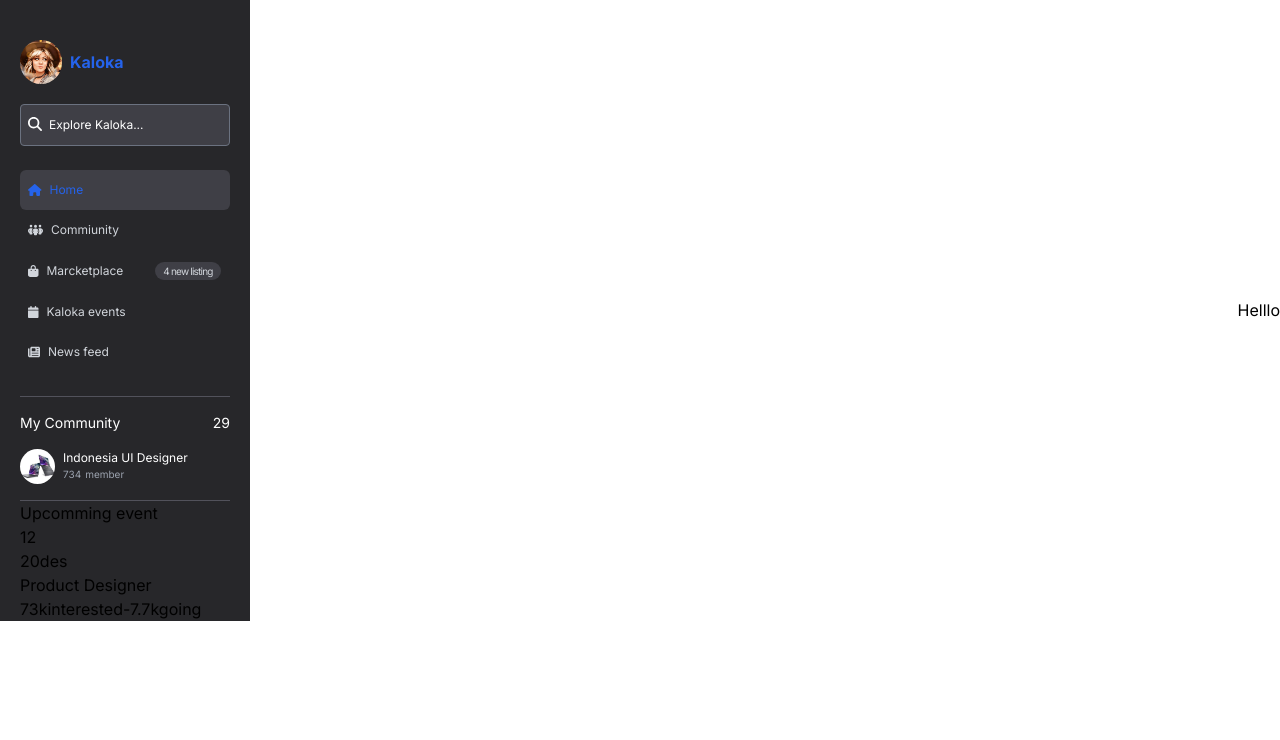
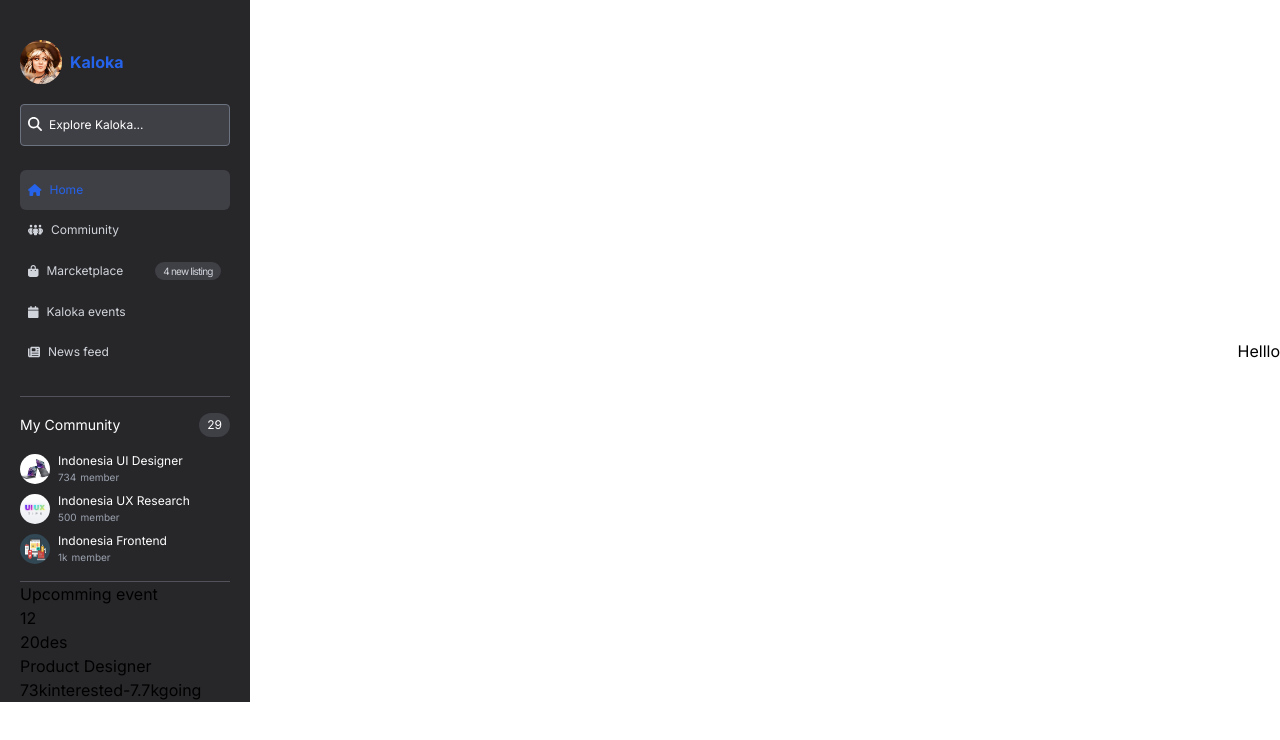
Before and after one commit to CaseoJKL/mern-front, a Next.js app: page / in a window 1280 px wide. Shown: the top 740 px of the page. Built offline with nearby package versions, Linux system fonts and the light colour scheme.

Commit message:
LeftSideBar in Homepage => Cummunity Section  => done

```diff
--- a/src/app/_Components/Home/LeftSideBar.js
+++ b/src/app/_Components/Home/LeftSideBar.js
@@ -1,6 +1,8 @@
 import Image from "next/image";
 import profile from "@/app/_Assets/images/profile.jpg";
 import uidesigner from "@/app/_Assets/images/uidesigner.jpg";
+import uxresearch from "@/app/_Assets/images/uxresearch.png";
+import frontend from "@/app/_Assets/images/frontend.jpg";
 import { FontAwesomeIcon } from "@fortawesome/react-fontawesome";
 import {
   faSearch,
@@ -64,11 +66,8 @@ const LeftSideBar = () => {
           <p>29</p>
         </header>
         <div>
-          <Image
-            className="w-[35px] h-[35px] rounded-full"
-            src={uidesigner}
-            alt=""
-          />
+          <li>
+            <Image src={uidesigner} alt="" />
             <section>
               <h1>Indonesia UI Designer</h1>
               <div>
@@ -76,6 +75,27 @@ const LeftSideBar = () => {
                 <span>member</span>
               </div>
             </section>
+          </li>
+          <li>
+            <Image src={uxresearch} alt="" />
+            <section>
+              <h1>Indonesia UX Research</h1>
+              <div>
+                <span>500</span>
+                <span>member</span>
+              </div>
+            </section>
+          </li>
+          <li>
+            <Image src={frontend} alt="" />
+            <section>
+              <h1>Indonesia Frontend</h1>
+              <div>
+                <span>1k</span>
+                <span>member</span>
+              </div>
+            </section>
+          </li>
         </div>
       </section>
       <hr className="border-zinc-600" />
--- a/src/app/globals.css
+++ b/src/app/globals.css
@@ -38,22 +38,28 @@
 .main_LeftSideBar-CommunitySection header {
   @apply flex justify-between items-center text-white;
 }
-.main_LeftSideBar-CommunitySection div {
-  @apply flex justify-start items-center my-4;
-}
-.main_LeftSideBar-CommunitySection div > p {
+.main_LeftSideBar-CommunitySection header > p {
   @apply px-2 py-1 bg-zinc-700 rounded-full text-xs;
 }
-.main_LeftSideBar-CommunitySection div > section {
+.main_LeftSideBar-CommunitySection div {
+  @apply flex-col-g my-4;
+}
+.main_LeftSideBar-CommunitySection div li {
+  @apply flex justify-start items-center list-none my-2;
+}
+.main_LeftSideBar-CommunitySection div li img {
+  @apply w-[30px] h-[30px] rounded-full;
+}
+.main_LeftSideBar-CommunitySection div > li > section {
   @apply text-xs ml-2;
 }
-.main_LeftSideBar-CommunitySection div > section > h1 {
+.main_LeftSideBar-CommunitySection div > li > section > h1 {
   @apply text-white;
 }
-.main_LeftSideBar-CommunitySection div > section > div {
+.main_LeftSideBar-CommunitySection div > li > section > div {
   @apply m-0;
 }
-.main_LeftSideBar-CommunitySection div > section > div > span {
+.main_LeftSideBar-CommunitySection div > li > section > div > span {
   @apply text-[10px] mr-1;
 }
 /* 👆 Cummunity Section */
```
Also changed, not shown: src/app/_Assets/images/frontend.jpg (added), src/app/_Assets/images/uxresearch.png (added). Lines whose indentation alone changed are shown as unchanged.
